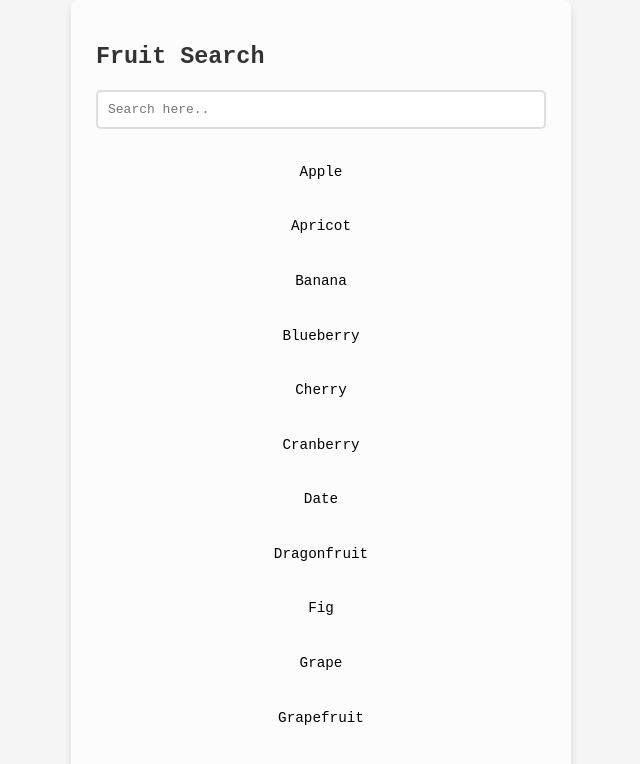
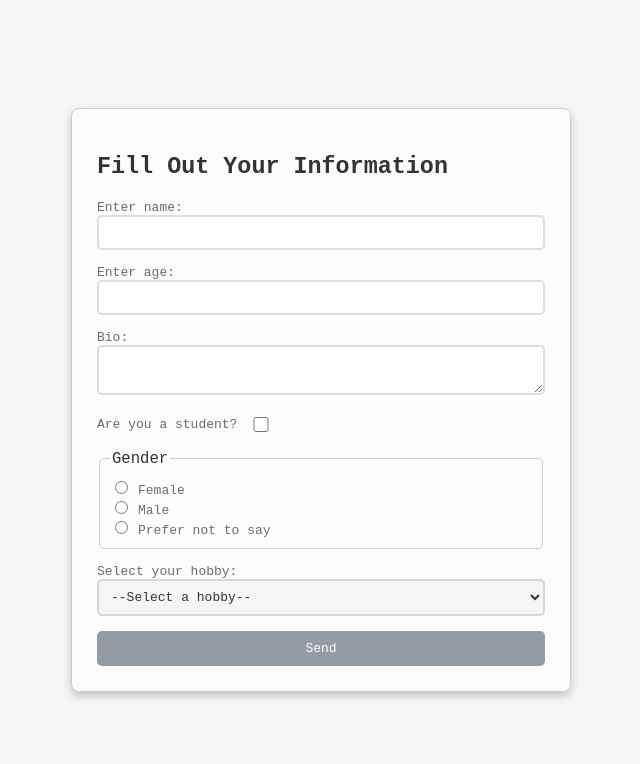
Before and after one commit to bardhoshimajlinda/react-recap, a React (Vite) app: page / in a window 1280 px wide. Shown: the top 764 px of the page, without its empty margins (319-959 px from the left). Built offline with nearby package versions, Linux system fonts and the light colour scheme.

Commit message:
form example

```diff
--- a/src/App.jsx
+++ b/src/App.jsx
@@ -1,10 +1,12 @@
 import { useState } from "react";
 import SearchFruits from "./components/Fruits";
+import FormExample from "./components/FormExample";
 
 function App() {
   return (
     <div>
-      <SearchFruits />
+      {/* <SearchFruits /> */}
+      <FormExample />
     </div>
   );
 }
--- /dev/null
+++ b/src/components/FormExample.jsx
@@ -0,0 +1,125 @@
+import { useState } from "react";
+
+const FormExample = () => {
+  // const [inputs, setInputs] = useState({});
+
+  const [inputs, setInputs] = useState({
+    username: "",
+    age: "",
+    bio: "",
+    isStudent: false,
+    gender: "",
+    hobby: "",
+  });
+
+  const handleChange = (event) => {
+    const { name, value, type, checked } = event.target;
+    console.log(event);
+    setInputs((values) => ({
+      ...values,
+      [name]: type === "checkbox" ? checked : value,
+    }));
+  };
+
+  const handleSubmit = (event) => {
+    event.preventDefault();
+    alert(JSON.stringify(inputs, null, 2));
+  };
+
+  return (
+    <div className="form-container">
+      <div className="form-box">
+        <h2>Fill Out Your Information</h2>
+        <form onSubmit={handleSubmit} className="form">
+          <label>
+            Enter name:
+            <input
+              type="text"
+              name="username"
+              value={inputs.username}
+              onChange={handleChange}
+              required
+            />
+          </label>
+          <label>
+            Enter age:
+            <input
+              type="number"
+              name="age"
+              value={inputs.age}
+              onChange={handleChange}
+            />
+          </label>
+
+          <label>
+            Bio:
+            <textarea
+              name="bio"
+              value={inputs.bio}
+              onChange={handleChange}
+            ></textarea>
+          </label>
+
+          <label className="isStudent">
+            Are you a student?
+            <input
+              type="checkbox"
+              name="isStudent"
+              checked={inputs.isStudent}
+              onChange={handleChange}
+            />
+          </label>
+
+          <fieldset>
+            <legend>Gender</legend>
+            <input
+              type="radio"
+              id="female"
+              value="female"
+              name="gender"
+              checked={inputs.gender === "female"}
+              onChange={handleChange}
+            />
+            <label htmlFor="female">Female</label>
+            <br />
+            <input
+              type="radio"
+              id="male"
+              value="male"
+              name="gender"
+              checked={inputs.gender === "male"}
+              onChange={handleChange}
+            />
+            <label htmlFor="male">Male</label>
+            <br />
+            <input
+              type="radio"
+              id="prefer-not-to-say"
+              value="prefer-not-to-say"
+              name="gender"
+              checked={inputs.gender === "prefer-not-to-say"}
+              onChange={handleChange}
+            />
+            <label htmlFor="prefer-not-to-say">Prefer not to say</label>
+          </fieldset>
+
+          <label>
+            Select your hobby:
+            <select name="hobby" value={inputs.hobby} onChange={handleChange}>
+              <option value="">--Select a hobby--</option>
+              <option value="reading">Reading</option>
+              <option value="sports">Sports</option>
+              <option value="traveling">Traveling</option>
+              <option value="gaming">Gaming</option>
+              <option value="cooking">Cooking</option>
+            </select>
+          </label>
+
+          <button type="submit">Send</button>
+        </form>
+      </div>
+    </div>
+  );
+};
+
+export default FormExample;
--- a/src/index.css
+++ b/src/index.css
@@ -57,3 +57,117 @@ h2 {
   font-size: 1.1rem;
   color: #d9534f;
 }
+
+.form-container {
+  display: flex;
+  flex-direction: column;
+  align-items: center;
+  justify-content: center;
+  height: 100vh;
+  background-color: #f5f5f5;
+}
+
+h2 {
+  font-size: 1.8rem;
+  color: #333;
+  margin-bottom: 20px;
+}
+
+.form-box {
+  padding: 25px;
+  border-radius: 8px;
+  box-shadow: 0 4px 8px rgba(0, 0, 0, 0.2);
+  max-width: 500px;
+  width: 100%;
+  background-color: #ffffffbc;
+  border: 1px solid #ccc;
+}
+
+.form {
+  display: flex;
+  flex-direction: column;
+  gap: 15px;
+  width: 100%;
+}
+
+label {
+  font-size: 1rem;
+  color: #626d78;
+}
+
+input[type="text"],
+input[type="number"],
+textarea {
+  width: 100%;
+  padding: 8px;
+  border: 2px solid #383a3c2a;
+  border-radius: 5px;
+  outline: none;
+}
+
+label.isStudent {
+  font-size: 1rem;
+  color: #626d78;
+  display: flex;
+  align-items: center;
+  gap: 10px;
+  cursor: pointer;
+}
+input[type="checkbox"] {
+  width: 20px;
+  height: 15px;
+  accent-color: #949ba2;
+  cursor: pointer;
+}
+
+fieldset {
+  border: 1px solid #ccc;
+  border-radius: 5px;
+  padding: 10px;
+  background-color: #ffffffac;
+}
+legend {
+  color: #333;
+  font-size: 1.2rem;
+}
+
+input[type="radio"] {
+  margin-right: 10px;
+  cursor: pointer;
+}
+
+select {
+  width: 100%;
+  padding: 8px;
+  border: 2px solid #383a3c2a;
+  border-radius: 5px;
+  font-size: 1rem;
+  color: #333;
+  background-color: #f5f5f5;
+  cursor: pointer;
+}
+
+select:focus {
+  border-color: #626d78;
+  outline: none;
+  box-shadow: 0 0 5px rgba(98, 109, 120, 0.5);
+}
+
+option {
+  padding: 10px;
+}
+
+button {
+  padding: 10px 20px;
+  font-size: 1rem;
+  color: #fff;
+  background-color: #949ba2;
+  border: none;
+  border-radius: 5px;
+  cursor: pointer;
+  transition: background-color 0.3s;
+}
+
+button:hover {
+  background-color: #626d78;
+}
```
